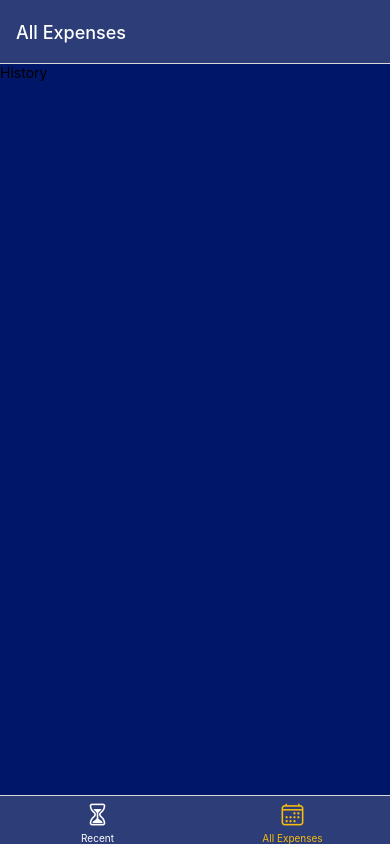
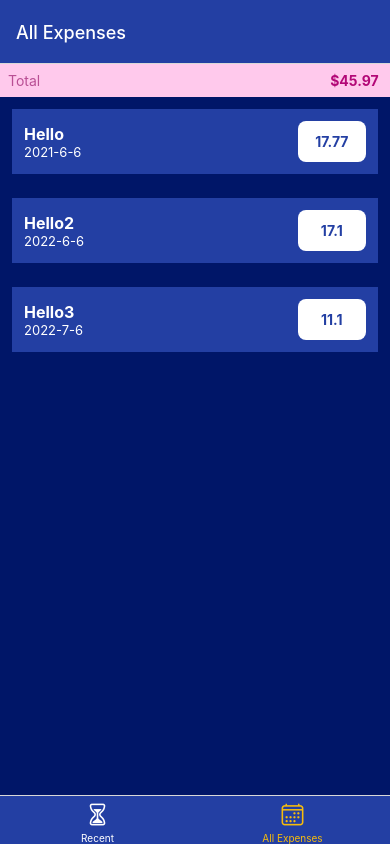
Before and after one commit to MazenEssam02/Expense-Tracker-App, a React Native app: screen /AllExpenses in a window 390 px wide. Built offline with nearby package versions, Linux system fonts and the light colour scheme.

Commit message:
finish recent and total expence screens and making the outline of control screen

```diff
--- a/App.js
+++ b/App.js
@@ -32,13 +32,15 @@ export default function App() {
   }
   const Tab = createBottomTabNavigator();
   const Stack=createNativeStackNavigator();
-  return (
+  return (<>
+    <StatusBar style='light'/>
     <NavigationContainer>
-      <Stack.Navigator>
+      <Stack.Navigator screenOptions={{headerStyle:{backgroundColor:Colors.primaryColor600},headerTintColor:'white'}}>
         <Stack.Screen name="TrackerTabs" component={ExpenseTrackerTabs} options={{headerShown:false } }/>
-        <Stack.Screen name="ExpenseContol" component={ExpenseControllerScreen}/>
+        <Stack.Screen name="ExpenseContol" component={ExpenseControllerScreen} options={{title:'Edit Expence',presentation:'modal'}}/>
       </Stack.Navigator>
 
     </NavigationContainer>
+  </>
   );
 }
--- /dev/null
+++ b/components/Expence/ExpenceListItem.js
@@ -0,0 +1,56 @@
+import { Text,View,Pressable,StyleSheet } from "react-native";
+import { Colors } from "../../constants/Color";
+import { useNavigation } from '@react-navigation/native';
+import {formatDate} from '../../util/formatDate';
+function ExpencesListItem({itemData}){
+  const navigation=useNavigation();
+  function itemPressHandler(){
+    navigation.navigate('ExpenseContol');
+  }
+  return(
+    <Pressable style={styles.button} onPress={itemPressHandler}>
+
+    <View style={styles.itemContainer}>
+      <View>
+        <Text style={styles.expenseItemText}>{itemData.item.title}</Text>
+        <Text style={styles.expenseItemDate}>{formatDate(itemData.item.date)}</Text>
+      </View>
+      <View style={styles.amountContainer}>
+        <Text style={styles.amountText}>{itemData.item.amount}</Text>
+      </View>
+    </View>
+    </Pressable>
+  );
+}
+export default ExpencesListItem;
+const styles = StyleSheet.create({
+
+  itemContainer:{
+    flexDirection:'row',
+    alignItems:'center',
+    justifyContent:'space-between',
+    padding:12,
+    backgroundColor:Colors.primaryColor600,
+    margin:12,
+  },
+  expenseItemText:{
+    color:'white',
+    fontWeight:'bold',
+    fontSize:16
+  },
+  expenseItemDate:{
+    color:'white',
+    fontSize:13
+  },
+  amountContainer:{
+    backgroundColor:'white',
+    borderRadius:8,
+    padding:12,
+    width:'20%',
+  },
+  amountText:{
+    color:Colors.primaryColor600,
+    textAlign:'center',
+    fontWeight:'bold'
+  }
+  });
--- /dev/null
+++ b/components/Expence/ExpenceOutput.js
@@ -0,0 +1,38 @@
+import ExpencesList from './ExpensesList';
+import { FlatList, StyleSheet, Text, View } from 'react-native';
+import { Colors } from '../../constants/Color';
+import ExpenceSummary from './ExpenseSummary';
+function ExpenceOutput({expenses,Period}) {
+  const DummyExpenses=[
+    {
+      id:'e1',
+      title:'Hello',
+      amount:17.77,
+      date:new Date('2021-06-06'),
+    },
+
+    {
+      id:'e2',
+      title:'Hello2',
+      amount:17.1,
+      date:new Date('2022-06-06'),
+    },
+    {
+      id:'e3',
+      title:'Hello3',
+      amount:11.1,
+      date:new Date('2022-07-06'),
+    }
+  ]
+  return (
+    <View>
+      <ExpenceSummary Period={Period} expenses={DummyExpenses}/>
+      <ExpencesList expenses={DummyExpenses}/>
+    </View>
+
+  );
+}
+export default ExpenceOutput;
+const styles = StyleSheet.create({
+
+});
--- /dev/null
+++ b/components/Expence/ExpenseSummary.js
@@ -0,0 +1,31 @@
+import { FlatList, StyleSheet, Text, View } from 'react-native';
+import { Colors } from '../../constants/Color';
+function ExpenceSummary({expenses,Period}) {
+  const expenseSum=expenses.reduce((sum,expense)=> expense.amount+sum,0)
+  return (
+
+      <View style={styles.summary}>
+        <Text style={styles.period}>{Period}</Text>
+        <Text style={styles.price}> ${expenseSum.toFixed(2)} </Text>
+      </View>
+
+
+
+  );
+}
+export default ExpenceSummary;
+const styles = StyleSheet.create({
+  summary: {
+    backgroundColor:Colors.secondaryColor200,
+   flexDirection:'row',
+   justifyContent:'space-between',
+   padding:8,
+  },
+  period:{
+    color:Colors.secondaryColor600,
+  },
+  price:{
+    color:Colors.secondaryColor800,
+    fontWeight:'bold'
+  }
+});
--- /dev/null
+++ b/components/Expence/ExpensesList.js
@@ -0,0 +1,22 @@
+
+import { FlatList, StyleSheet, View ,Text} from 'react-native';
+import { Colors } from '../../constants/Color';
+import ExpencesListItem from './ExpenceListItem';
+function ExpencesList({expenses}) {
+  function renderList(itemData){
+    return <ExpencesListItem itemData={itemData}/>
+
+    }
+  return (
+    <View>
+      <FlatList data={expenses} renderItem={renderList} keyExtractor={(item)=>item.id} />
+    </View>
+
+
+
+  );
+}
+export default ExpencesList;
+const styles = StyleSheet.create({
+
+});
--- /dev/null
+++ b/components/UI/CustomButton.js
@@ -0,0 +1,31 @@
+import { Pressable, View ,Text,StyleSheet} from "react-native";
+import { Colors } from "../../constants/Color";
+
+function CustomButton({onPress,backgroundColor,text,color}){
+  return(
+
+  <Pressable onPress={onPress} android_ripple={'white'} style={({pressed})=>pressed?styles.press:null}>
+  <View style={[styles.buttonContainer,{backgroundColor:backgroundColor}]}>
+    <Text style={[styles.buttonText,{color:color}]}>
+    {text}
+    </Text>
+  </View>
+</Pressable>
+);
+}
+export default CustomButton;
+const styles=StyleSheet.create({
+buttonContainer:{
+
+  width:100,
+  padding:15,
+  borderRadius:8,
+},
+buttonText:{
+
+  textAlign:'center'
+},
+press:{
+  opacity:0.8
+}
+});
--- a/constants/Color.js
+++ b/constants/Color.js
@@ -1,5 +1,8 @@
 export  const Colors={
   primaryColor800:'#001668',
-  primaryColor600:'#2d3d78',
-  accentColor:'#f7bc0c'
+  primaryColor600:'#233fa3',
+  accentColor:'#f7bc0c',
+  secondaryColor200:'#FFC9EC',
+  secondaryColor600:'#b94f94',
+  secondaryColor800:'#b30877'
 }
--- a/screens/ExpenseControllerScreen.js
+++ b/screens/ExpenseControllerScreen.js
@@ -1,11 +1,30 @@
 import { StatusBar } from 'expo-status-bar';
-import { StyleSheet, Text, View } from 'react-native';
+import { ScrollView, StyleSheet, Text, TextInput, View } from 'react-native';
 import { Colors } from '../constants/Color';
+import CustomButton from '../components/UI/CustomButton';
 function ExpenseControllerScreen() {
   return (
     <View style={styles.container}>
-      <Text>Controller</Text>
+      <View style={styles.deleteContainer}>
+      <CustomButton text={'Delete'} backgroundColor={'#fc9898'} color={'#ae0000'}/>
+      </View>
 
+      <View style={styles.itemContainer}>
+        <Text style={styles.Label}>Description</Text>
+        <TextInput style={styles.inputItem} placeholder='' value='Hello'/>
+      </View>
+      <View style={styles.itemContainer}>
+        <Text style={styles.Label}>Date</Text>
+        <TextInput style={styles.inputItem} placeholder='' value='Hello'/>
+      </View>
+      <View style={styles.itemContainer}>
+        <Text style={styles.Label}>Amount</Text>
+        <TextInput style={styles.inputItem} placeholder='' value='Hello'/>
+      </View>
+      <View style={styles.controlButtonsContainer}>
+      <CustomButton text={'Cancel'} color={'black'} backgroundColor={'white'}/>
+      <CustomButton text={'Update'} color={'white'} backgroundColor={Colors.primaryColor600}/>
+      </View>
     </View>
   );
 }
@@ -14,6 +33,32 @@ const styles = StyleSheet.create({
   container: {
     flex: 1,
     backgroundColor: Colors.primaryColor800,
+    paddingHorizontal:25,
+  },
+  deleteContainer:{
+    alignItems:'center',
+    margin:12
+  },
+  itemContainer:{
+    marginVertical:8
+  },
+  Label:{
+    color:'white',
+    fontSize:16,
+    fontWeight:'bold'
+  },
+
+  inputItem:{
+    backgroundColor:Colors.primaryColor600,
+    color:'white',
+    padding:12,
+    margin:10,
 
   },
+  controlButtonsContainer:{
+    flexDirection:'row',
+    justifyContent:'space-around',
+    // marginHorizontal:20,
+    marginTop:10,
+  }
 });
--- a/screens/ExpenseHistoryScreen.js
+++ b/screens/ExpenseHistoryScreen.js
@@ -1,11 +1,11 @@
 import { StatusBar } from 'expo-status-bar';
 import { StyleSheet, Text, View } from 'react-native';
 import { Colors } from '../constants/Color';
-
+import ExpenceOutput from '../components/Expence/ExpenceOutput';
 function ExpenseHistoryScreen() {
   return (
     <View style={styles.container}>
-      <Text>History</Text>
+       <ExpenceOutput Period={'Total'}/>
 
     </View>
   );
--- a/screens/RecentExpenseScreen.js
+++ b/screens/RecentExpenseScreen.js
@@ -1,10 +1,12 @@
 import { StatusBar } from 'expo-status-bar';
 import { StyleSheet, Text, View } from 'react-native';
 import { Colors } from '../constants/Color';
+import ExpenceOutput from '../components/Expence/ExpenceOutput';
+
 function RecentExpenseScreen() {
   return (
     <View style={styles.container}>
-      <Text>Recents</Text>
+    <ExpenceOutput Period={'Last 7 Days'}/>
     </View>
   );
 }
--- /dev/null
+++ b/util/formatDate.js
@@ -0,0 +1,3 @@
+export  function formatDate(Date){
+return `${Date.getFullYear()}-${Date.getMonth()+1}-${Date.getDate()}`
+}
```
